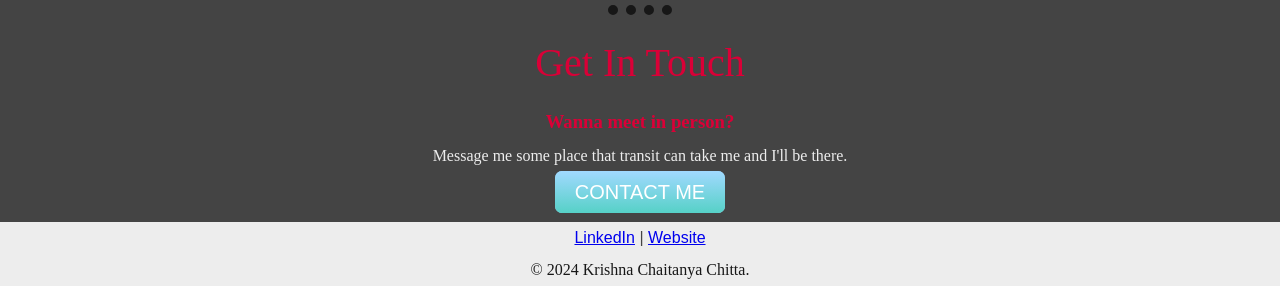
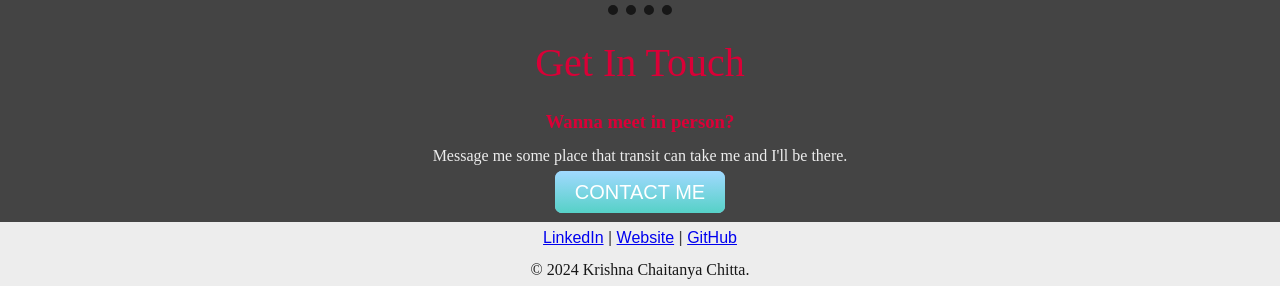
Before and after one commit to M0NS13UR-K/new-site, a plain HTML site: page index.html in a window 1280 px wide. Shown: the part 1487-1773 px from the top of the page. Drawn offline with nearby package versions, Linux system fonts and the light colour scheme; a web font is replaced by a local one.

Commit message:
Update index.html
add footer github link

```diff
--- a/index.html
+++ b/index.html
@@ -52,7 +52,8 @@
 
   <div class="bottom-container">
     <a class="footer-link" href="https://www.linkedin.com/in/krishna-chaitanya-chitta-842594274">LinkedIn</a> |
-    <a class="footer-link" href="https://m0ns13ur-k.github.io/new-site/">Website</a>
+    <a class="footer-link" href="https://m0ns13ur-k.github.io/new-site/">Website</a> |
+    <a class = "footer-link" href="https://github.com/M0NS13UR-K">GitHub</a>
     <p class="footer-copyright">© 2024 Krishna Chaitanya Chitta.</p>
   </div>
 
```
